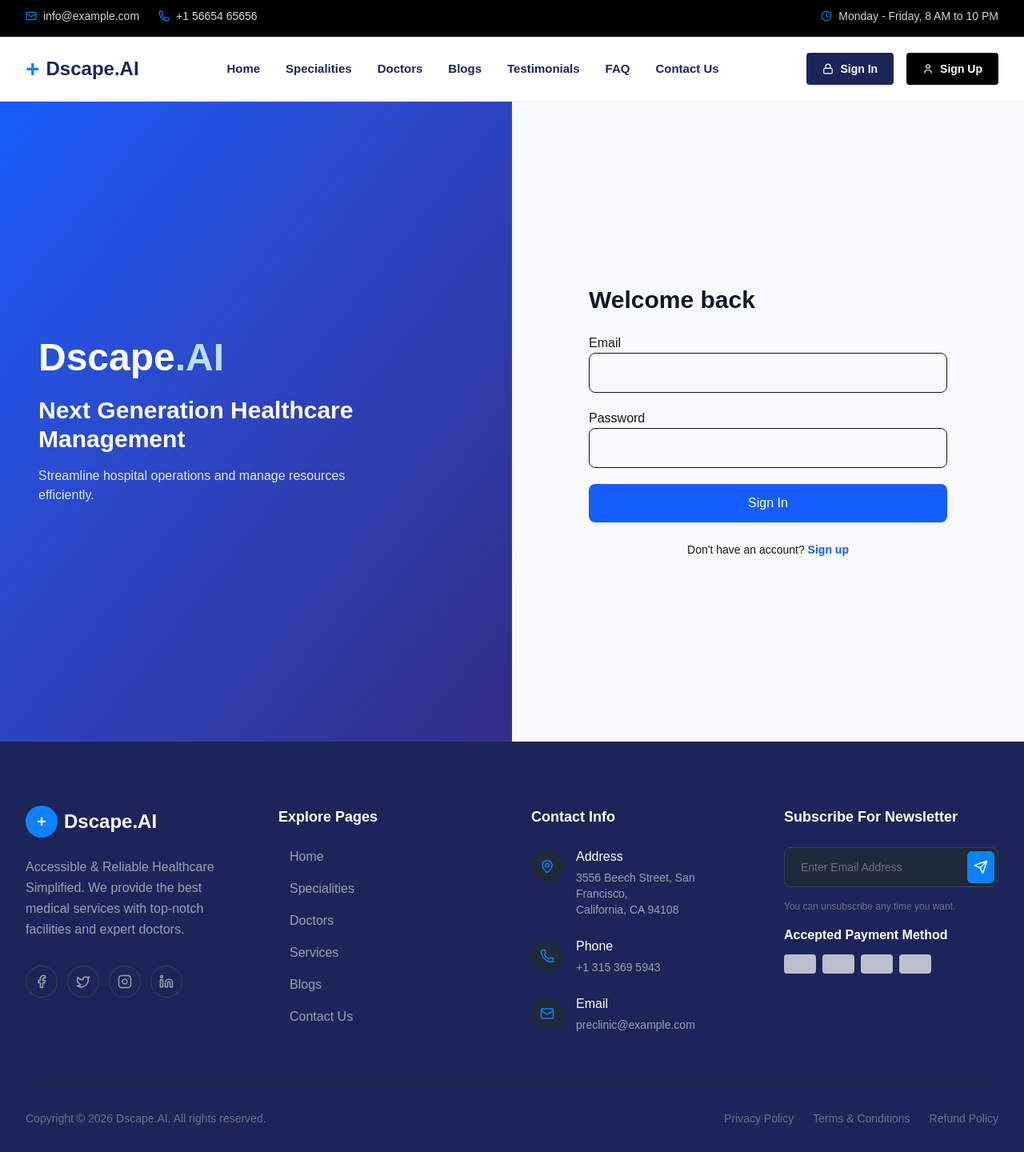
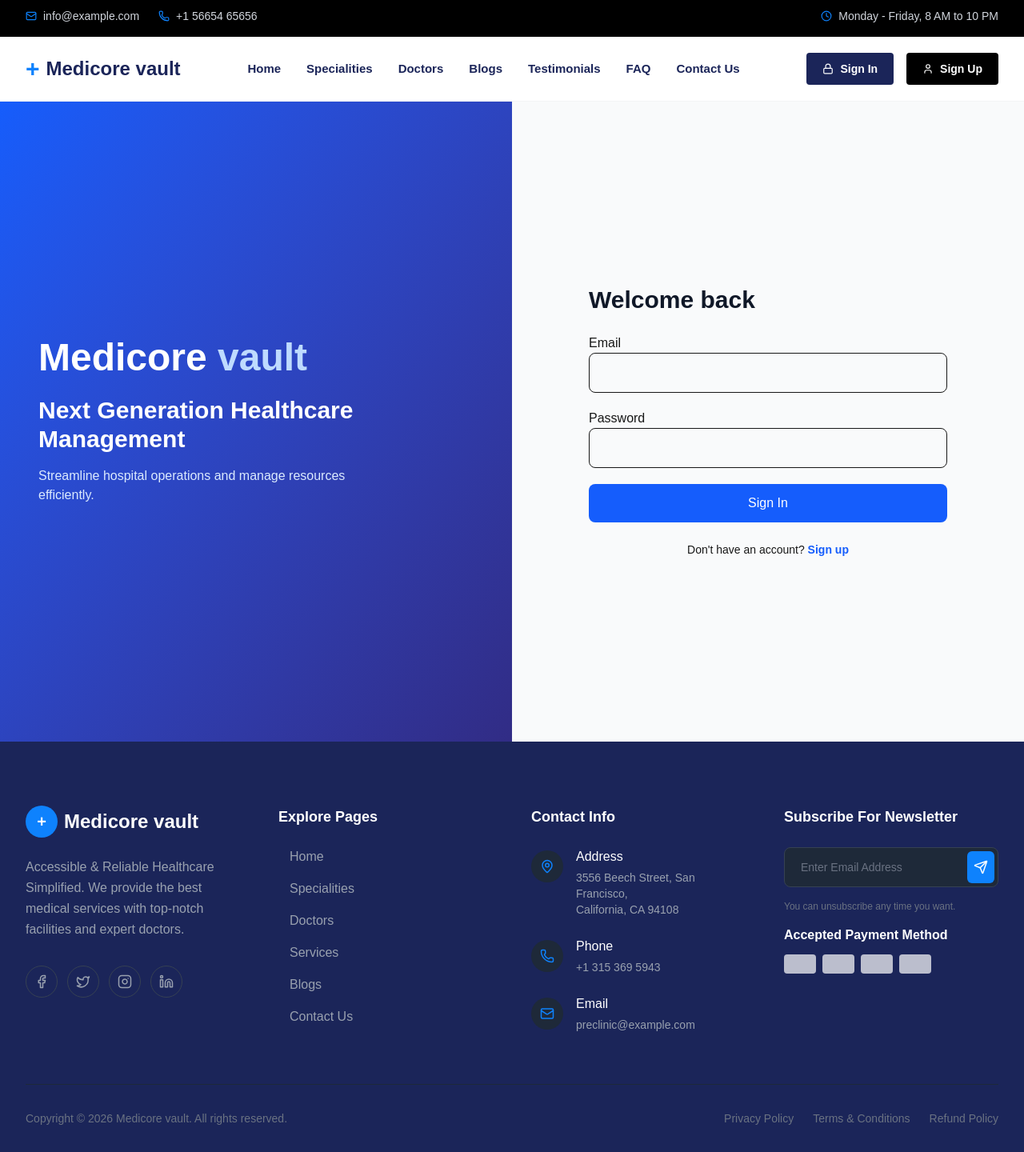
Before and after one commit to gauravhc/hospital-management-system, a Next.js app in the folder hds/: page /login in a window 1280 px wide. Shown: the whole page at 80% size. Built offline with nearby package versions, Linux system fonts and the light colour scheme.

Commit message:
Rename Dscape.AI to Medicore vault

```diff
--- a/hds/src/app/login/page.jsx
+++ b/hds/src/app/login/page.jsx
@@ -118,7 +118,7 @@ export default function LoginPage() {
       <div className="hidden lg:flex lg:w-1/2 bg-gradient-to-br from-blue-600 to-indigo-900 text-white p-12">
         <div className="flex flex-col justify-center">
           <h1 className="text-5xl font-extrabold mb-6">
-            Dscape<span className="text-blue-200">.AI</span>
+            Medicore<span className="text-blue-200"> vault</span>
           </h1>
           <h2 className="text-3xl font-bold mb-4">
             Next Generation Healthcare Management
--- a/hds/src/components/layout/Footer.jsx
+++ b/hds/src/components/layout/Footer.jsx
@@ -12,7 +12,7 @@ const Footer = () => {
                             <div className="w-10 h-10 bg-[#0E82FD] rounded-full flex items-center justify-center text-white">
                                 <span className="font-bold text-xl">+</span>
                             </div>
-                            <span className="font-bold text-2xl text-white">Dscape.AI</span>
+                            <span className="font-bold text-2xl text-white">Medicore vault</span>
                         </Link>
                         <p className="text-gray-400 mb-8 leading-relaxed">
                             Accessible & Reliable Healthcare Simplified. We provide the best medical services with top-notch facilities and expert doctors.
@@ -115,7 +115,7 @@ const Footer = () => {
 
                 <div className="border-t border-gray-800 pt-8 flex flex-col md:flex-row justify-between items-center gap-4">
                     <p className="text-gray-500 text-sm">
-                        Copyright © {new Date().getFullYear()} Dscape.AI. All rights reserved.
+                        Copyright © {new Date().getFullYear()} Medicore vault. All rights reserved.
                     </p>
                     <div className="flex space-x-6 text-sm text-gray-500">
                         <Link href="#" className="hover:text-white transition-colors">Privacy Policy</Link>
--- a/hds/src/components/layout/Header.jsx
+++ b/hds/src/components/layout/Header.jsx
@@ -103,7 +103,7 @@ const Header = () => {
                         <div className="flex-shrink-0 flex items-center">
                             <Link href="/" className="flex items-center gap-2">
                                 <span className="font-bold text-2xl text-[#1B2559] flex items-center gap-2">
-                                    <span className="text-[#0E82FD] text-3xl leading-none">+</span> Dscape.AI
+                                    <span className="text-[#0E82FD] text-3xl leading-none">+</span> Medicore vault
                                 </span>
                             </Link>
                         </div>
```
Also changed, not shown: 2 other files (tests, documents, lock files or other folders).
